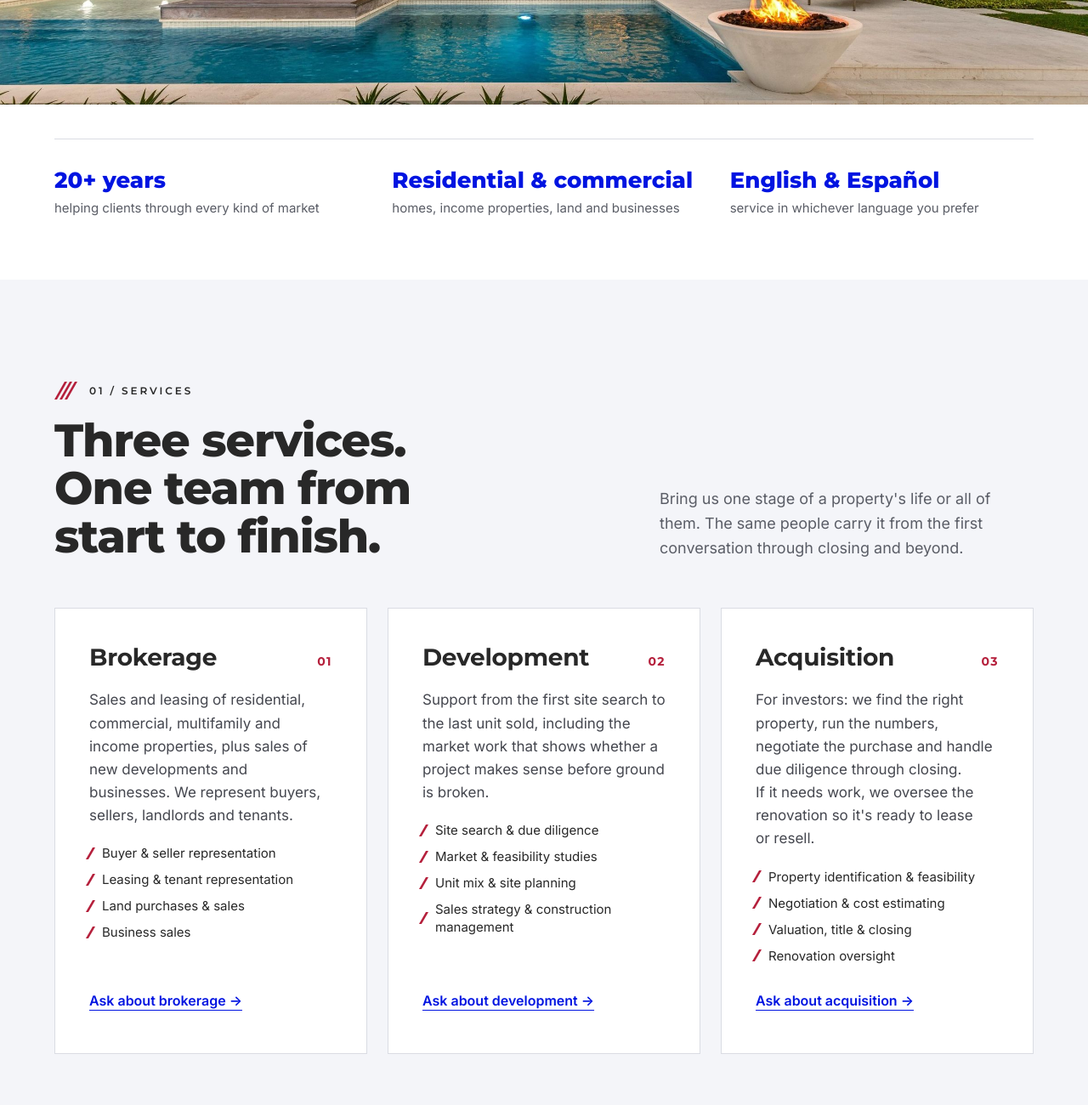
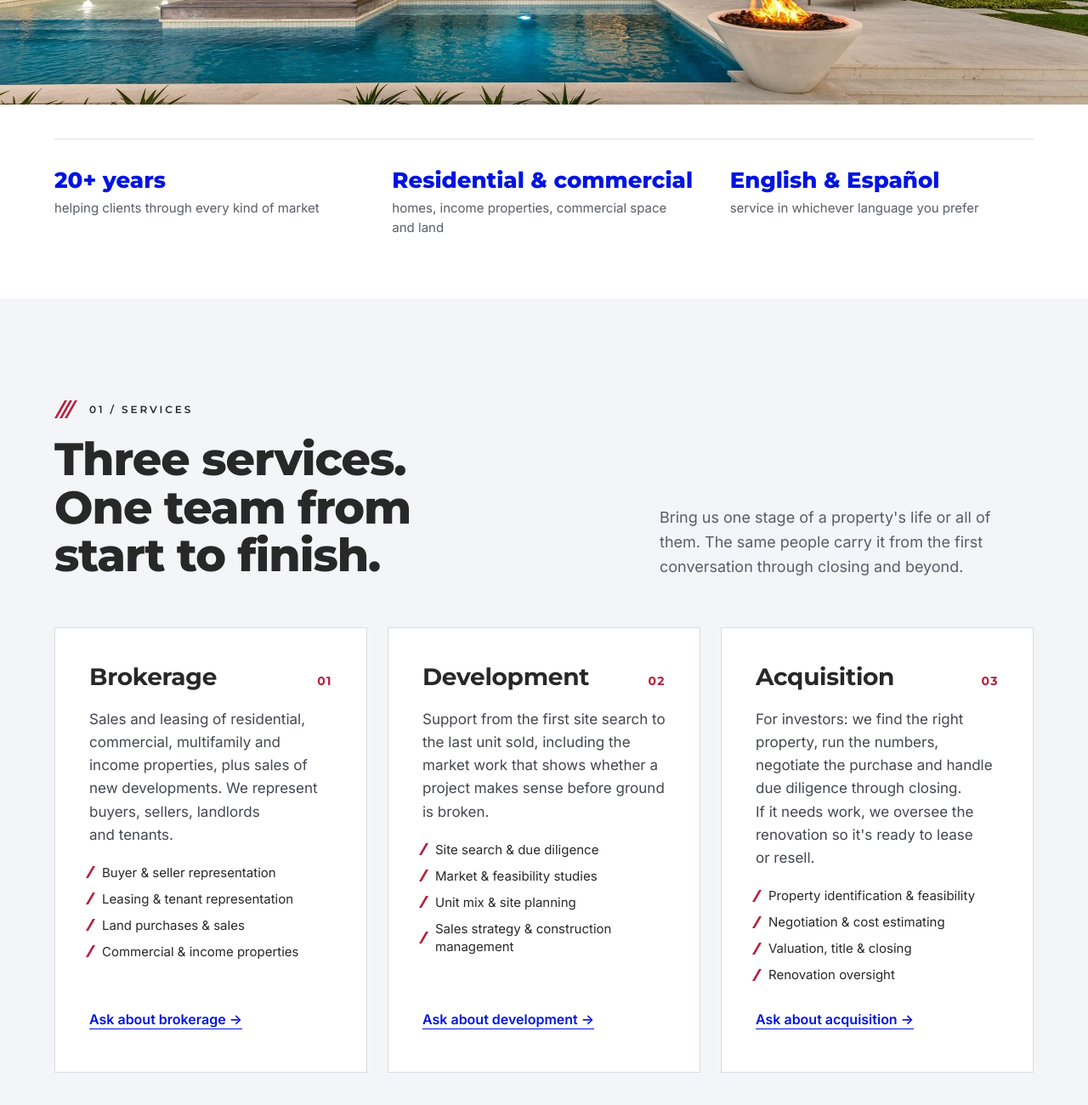
Before and after one commit to alejandrolevinton/levintonrealty-website, a plain HTML site: page index.html in a window 1280 px wide. Shown: the part 1150-2450 px from the top of the page at 85% size. Drawn offline with Linux system fonts and the light colour scheme.

Commit message:
Remove business sales (Levinton doesn't broker businesses)
- Brokerage: "plus sales of new developments" (no "and businesses");
  list item replaced with "Commercial & income properties"
- Top figure: "homes, income properties, commercial space and land"
- Find a Property form: "Business" property type removed
- English and Spanish

Co-Authored-By: Claude Opus 5.5 <noreply@anthropic.com>
Claude-Session: https://claude.ai/code/session_01139QVLQtR3c5MqV6CuZihN

```diff
--- a/index.html
+++ b/index.html
@@ -119,7 +119,7 @@ dd,p{text-wrap:pretty}
 </div>
 <div style="display:flex;flex-direction:column;gap:6px">
 <dt style="font-family:'Montserrat','Avenir Next','Segoe UI',system-ui,sans-serif;font-weight:800;font-size:26px;color:#0014E1">Residential &amp; commercial</dt>
-<dd style="margin:0;color:#5A5D66;font-size:15px;line-height:1.5">homes, income properties, land and businesses</dd>
+<dd style="margin:0;color:#5A5D66;font-size:15px;line-height:1.5">homes, income properties, commercial space and land</dd>
 </div>
 <div style="display:flex;flex-direction:column;gap:6px">
 <dt style="font-family:'Montserrat','Avenir Next','Segoe UI',system-ui,sans-serif;font-weight:800;font-size:26px;color:#0014E1">English &amp; Español</dt>
@@ -148,12 +148,12 @@ dd,p{text-wrap:pretty}
 <h3 style="margin:0;font-family:'Montserrat','Avenir Next','Segoe UI',system-ui,sans-serif;font-weight:700;font-size:28px;letter-spacing:-0.01em">Brokerage</h3>
 <span style="font-family:'Montserrat','Avenir Next','Segoe UI',system-ui,sans-serif;font-weight:700;font-size:14px;letter-spacing:0.1em;color:#B5203C">01</span>
 </div>
-<p style="margin:0;font-size:17px;line-height:1.6;color:#45474F;text-wrap:pretty">Sales and leasing of residential, commercial, multifamily and income properties, plus sales of new developments and businesses. We represent buyers, sellers, landlords and tenants.</p>
+<p style="margin:0;font-size:17px;line-height:1.6;color:#45474F;text-wrap:pretty">Sales and leasing of residential, commercial, multifamily and income properties, plus sales of new developments. We represent buyers, sellers, landlords and tenants.</p>
 <ul style="margin:0;padding:0;list-style:none;display:grid;grid-template-columns:repeat(auto-fit,minmax(min(200px,100%),1fr));gap:10px 24px;font-size:15px;line-height:1.4">
 <li style="display:flex;gap:12px;align-items:center"><span aria-hidden="true" style="width:3px;height:14px;background:#B5203C;transform:skewX(-30deg);flex:none"></span>Buyer &amp; seller representation</li>
 <li style="display:flex;gap:12px;align-items:center"><span aria-hidden="true" style="width:3px;height:14px;background:#B5203C;transform:skewX(-30deg);flex:none"></span>Leasing &amp; tenant representation</li>
 <li style="display:flex;gap:12px;align-items:center"><span aria-hidden="true" style="width:3px;height:14px;background:#B5203C;transform:skewX(-30deg);flex:none"></span>Land purchases &amp; sales</li>
-<li style="display:flex;gap:12px;align-items:center"><span aria-hidden="true" style="width:3px;height:14px;background:#B5203C;transform:skewX(-30deg);flex:none"></span>Business sales</li>
+<li style="display:flex;gap:12px;align-items:center"><span aria-hidden="true" style="width:3px;height:14px;background:#B5203C;transform:skewX(-30deg);flex:none"></span>Commercial &amp; income properties</li>
 </ul>
 <a href="#contact" style="margin-top:auto;align-self:flex-start;font-weight:600;min-height:44px;display:inline-flex;align-items:center;text-underline-offset:5px">Ask about brokerage →</a>
 </article>
@@ -290,7 +290,6 @@ dd,p{text-wrap:pretty}
 <option>Multifamily</option>
 <option>Commercial</option>
 <option>Land</option>
-<option>Business</option>
 <option>Not sure yet</option>
 </select>
 </div>
```
Also changed, not shown: es/index.html (+3 -4 lines).
